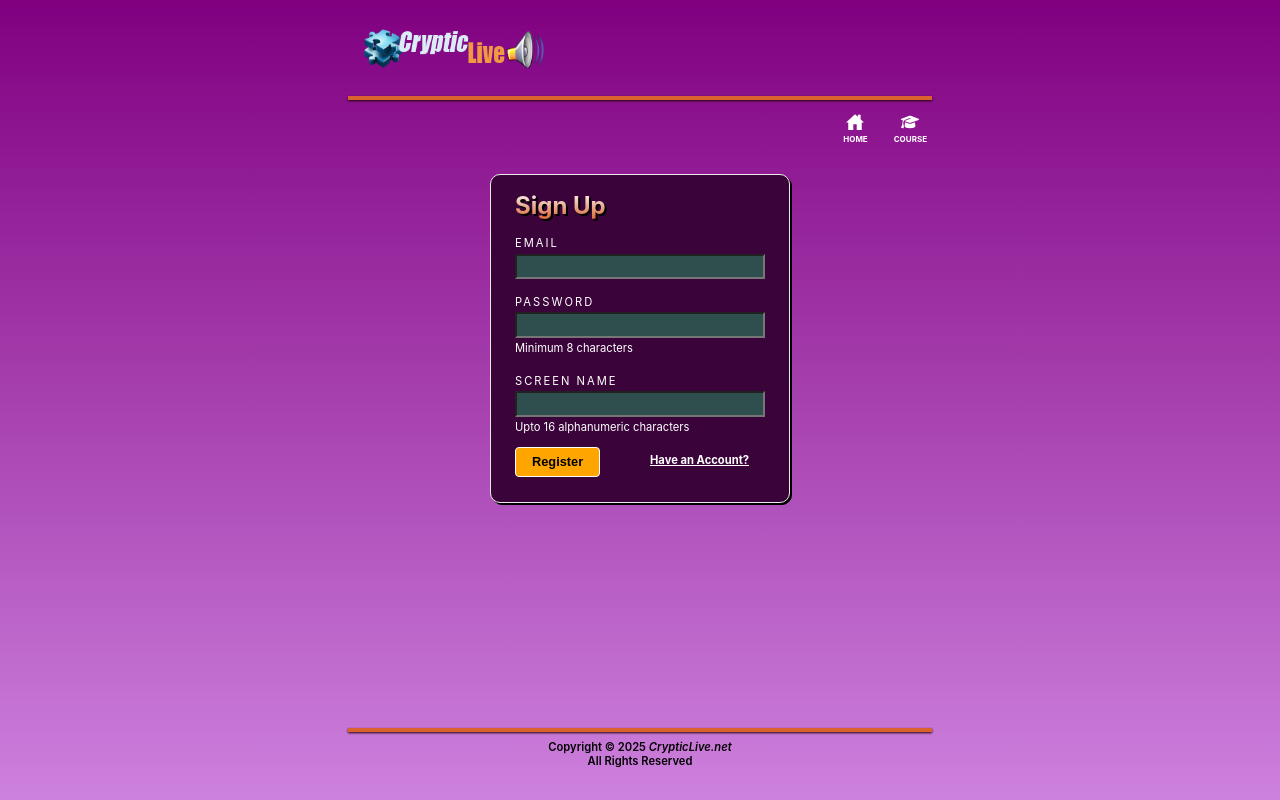
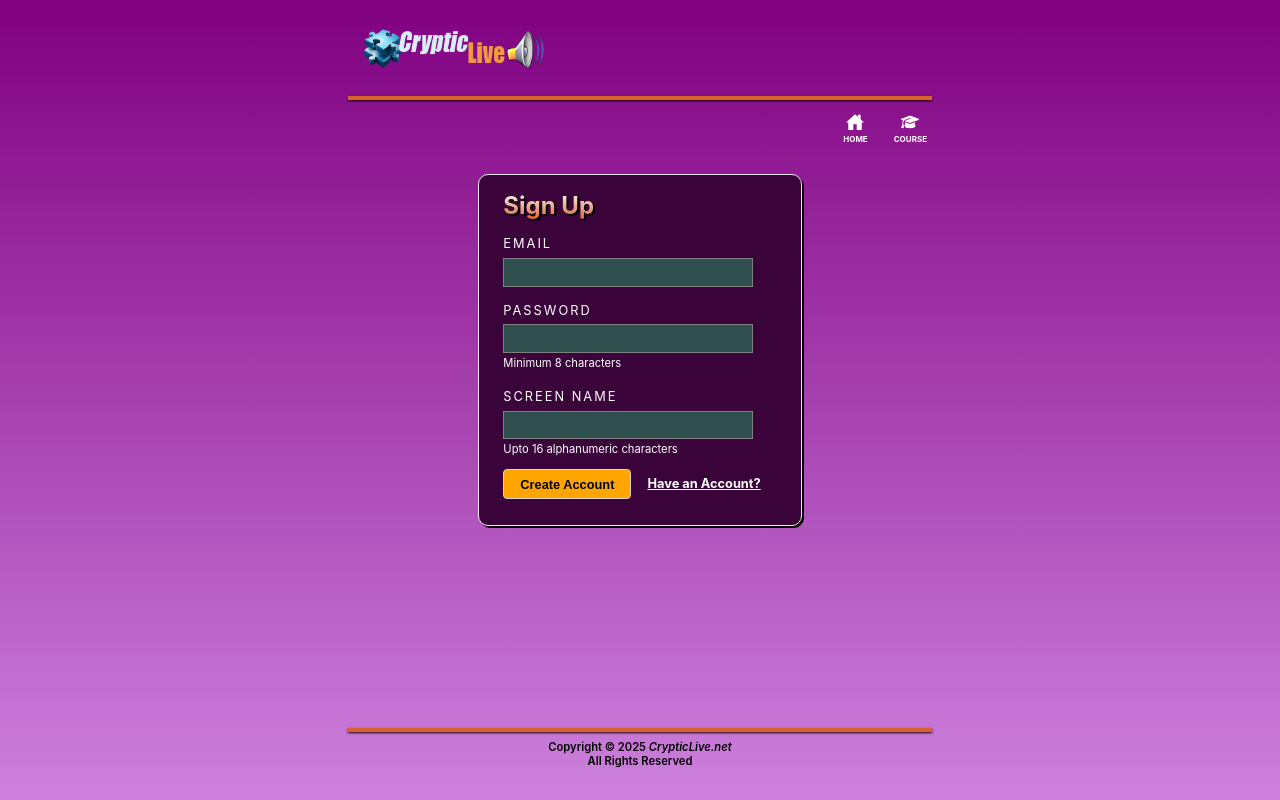
Before and after one commit to pambe525/cryptic-live, a Next.js app: page /auth/signup in a window 1280 px wide. Built offline with nearby package versions, Linux system fonts and the light colour scheme.

Commit message:
Tweaks to css

```diff
--- a/app/auth/signup/page.js
+++ b/app/auth/signup/page.js
@@ -15,7 +15,7 @@ export default function SignUpPage() {
         <div className="noteText">Upto 16 alphanumeric characters</div>
 
         <div className="vCentered">
-          <button type="submit" className="fancyButton">Register</button>
+          <button type="submit" className="fancyButton">Create Account</button>
           <a href="/auth/login" className="lightText toRight">Have an Account?</a>
         </div>
       </form>
--- a/app/global.css
+++ b/app/global.css
@@ -45,7 +45,7 @@ a {
   margin: 0.6rem 0;
   padding: 0.4rem 1rem;
   cursor: pointer;
-  font-size: 0.7rem;
+  font-size: 0.8rem;
   font-weight: bold;
 }
 
@@ -112,9 +112,9 @@ a[role=button] {
   padding: 0.4rem 1rem;
   border-radius: 4px;
   cursor: pointer;
-  font-size: 0.7rem;
+  font-size: 0.8rem;
   font-weight: bold;
-  border: 1px solid white;
+  border: 1px solid lightgray;
 }
 
 button:hover,
@@ -189,19 +189,21 @@ label {
   text-transform: uppercase;
   letter-spacing: 2px;
   display: block;
-  font-size: 0.7rem;
-  margin: 1rem 0 0.2rem 0;
+  font-size: 0.8rem;
+  margin: 1rem 0 0.4rem 0;
 
 }
 
 input[type='text'],
 input[type='email'],
 input[type='password'] {
-  height: 1.6rem;
-  padding: 0 0.3rem;
+  height: 1.8rem;
+  padding: 0 0.4rem;
   background-color: var(--bgColor3);
   color: var(--lightText);
   width: 250px;
+  border: 1px solid gray;
+  font-size: 0.8rem;
 }
 
 .noteText {
```
